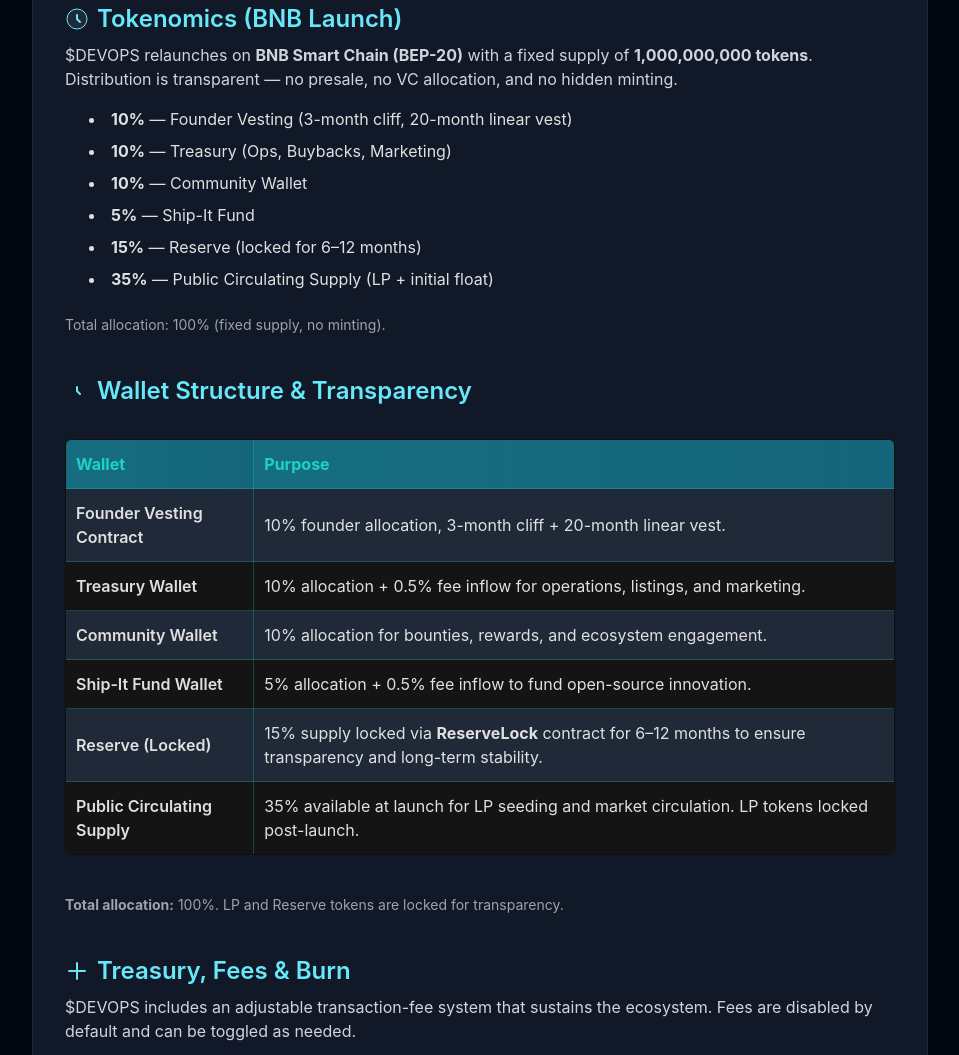
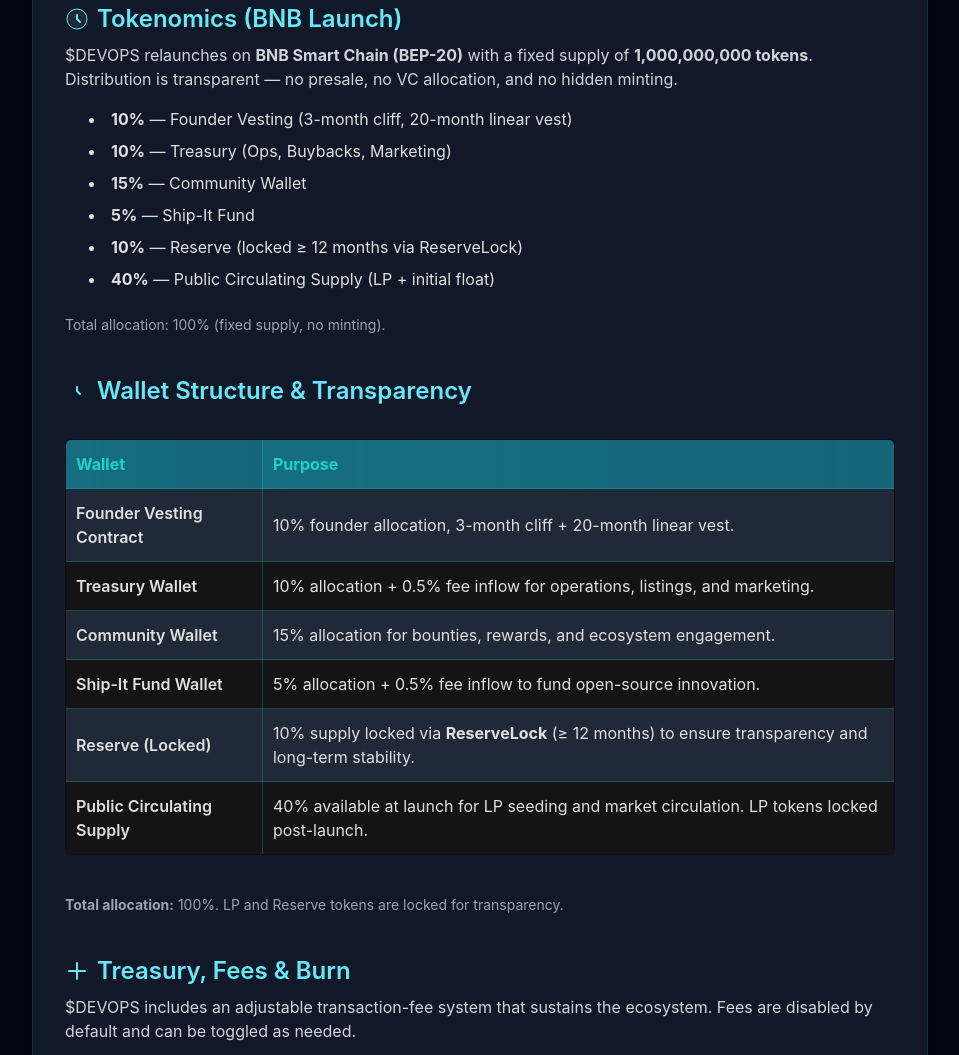
Before and after one commit to DevOpsCoin/main-website, a plain HTML site: page whitepaper.html in a window 1280 px wide. Shown: the part 1188-2243 px from the top of the page, without its empty margins (160-1119 px from the left). Drawn offline with nearby package versions, Linux system fonts and the light colour scheme.

Commit message:
wallet updates

```diff
--- a/whitepaper.html
+++ b/whitepaper.html
@@ -103,10 +103,10 @@
       <ul class="space-y-2 text-gray-300">
         <li><strong>10%</strong> — Founder Vesting (3-month cliff, 20-month linear vest)</li>
         <li><strong>10%</strong> — Treasury (Ops, Buybacks, Marketing)</li>
-        <li><strong>10%</strong> — Community Wallet</li>
+        <li><strong>15%</strong> — Community Wallet</li>
         <li><strong>5%</strong> — Ship-It Fund</li>
-        <li><strong>15%</strong> — Reserve (locked for 6–12 months)</li>
-        <li><strong>35%</strong> — Public Circulating Supply (LP + initial float)</li>
+        <li><strong>10%</strong> — Reserve (locked ≥ 12 months via ReserveLock)</li>
+        <li><strong>40%</strong> — Public Circulating Supply (LP + initial float)</li>
       </ul>
       <p class="text-gray-400 text-sm mt-2">Total allocation: 100% (fixed supply, no minting).</p>
     </section>
@@ -138,7 +138,7 @@
             </tr>
             <tr class="border-b border-cyan-700">
               <td class="py-2 px-4 font-semibold text-cyan-300">Community Wallet</td>
-              <td class="py-2 px-4">10% allocation for bounties, rewards, and ecosystem engagement.</td>
+              <td class="py-2 px-4">15% allocation for bounties, rewards, and ecosystem engagement.</td>
             </tr>
             <tr class="border-b border-cyan-700">
               <td class="py-2 px-4 font-semibold text-cyan-300">Ship-It Fund Wallet</td>
@@ -146,11 +146,11 @@
             </tr>
             <tr class="border-b border-cyan-700">
               <td class="py-2 px-4 font-semibold text-cyan-300">Reserve (Locked)</td>
-              <td class="py-2 px-4">15% supply locked via <strong>ReserveLock</strong> contract for 6–12 months to ensure transparency and long-term stability.</td>
+              <td class="py-2 px-4">10% supply locked via <strong>ReserveLock</strong> (≥ 12 months) to ensure transparency and long-term stability.</td>
             </tr>
             <tr>
               <td class="py-2 px-4 font-semibold text-cyan-300">Public Circulating Supply</td>
-              <td class="py-2 px-4">35% available at launch for LP seeding and market circulation. LP tokens locked post-launch.</td>
+              <td class="py-2 px-4">40% available at launch for LP seeding and market circulation. LP tokens locked post-launch.</td>
             </tr>
           </tbody>
         </table>
```
Also changed, not shown: index.html (+7 -7 lines).
